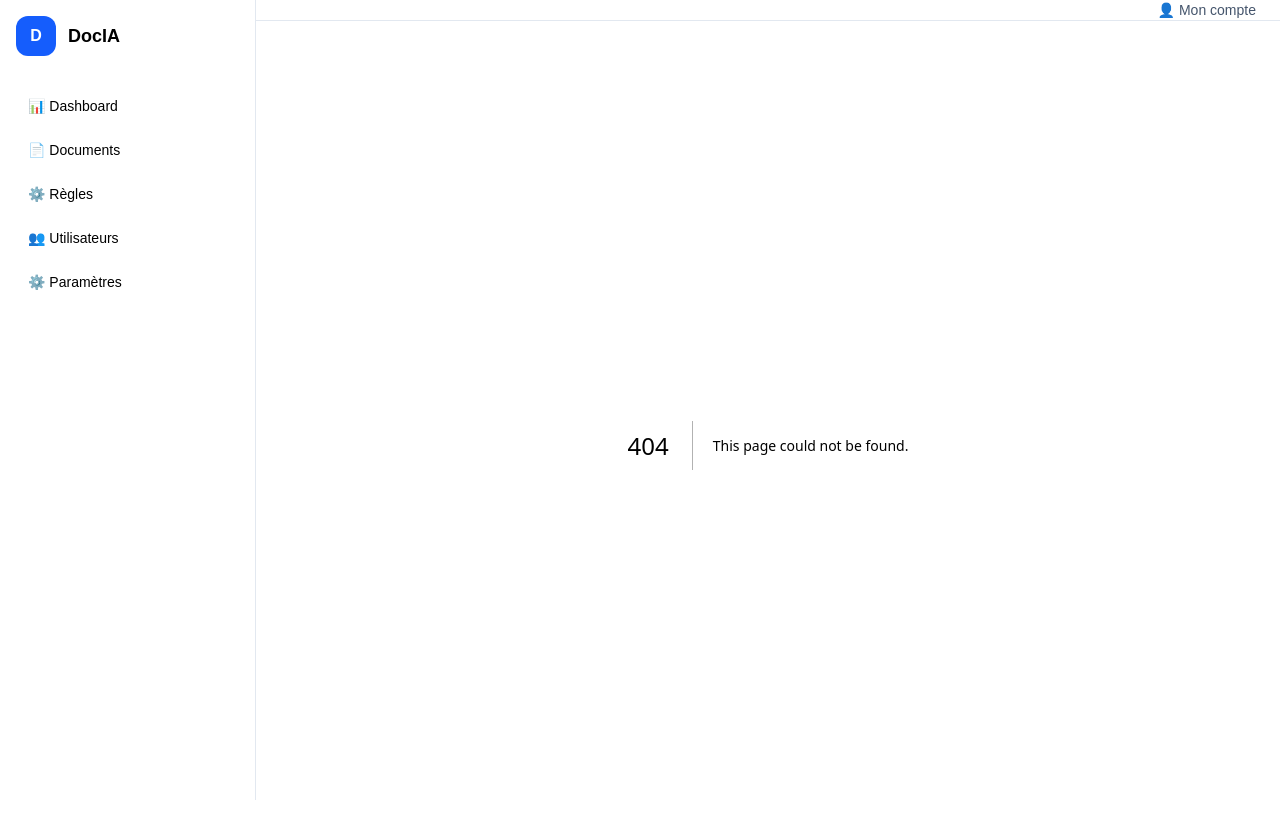
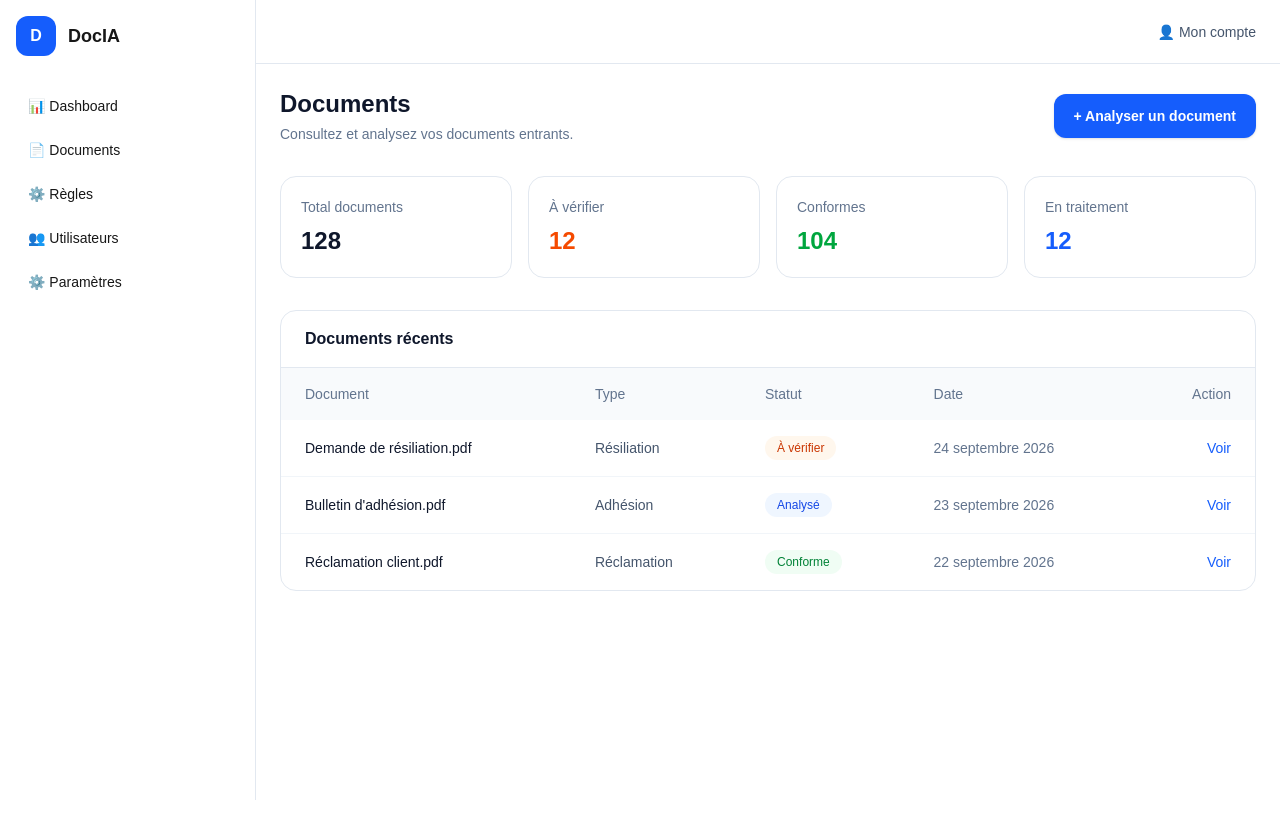
Before and after one commit to HaryRabarijoely/docia, a Next.js app: page /documents in a window 1280 px wide. Before the commit this address had no page. Shown: the top 838 px of the page. After the commit the page ends 800 px from the top, so only its background shows below. Built offline with nearby package versions, Linux system fonts and the light colour scheme.

Commit message:
feat: add documents page

```diff
--- /dev/null
+++ b/app/documents/page.tsx
@@ -0,0 +1,137 @@
+const documents = [
+  {
+    name: "Demande de résiliation.pdf",
+    type: "Résiliation",
+    status: "À vérifier",
+    date: "24 septembre 2026",
+  },
+  {
+    name: "Bulletin d'adhésion.pdf",
+    type: "Adhésion",
+    status: "Analysé",
+    date: "23 septembre 2026",
+  },
+  {
+    name: "Réclamation client.pdf",
+    type: "Réclamation",
+    status: "Conforme",
+    date: "22 septembre 2026",
+  },
+];
+
+export default function DocumentsPage() {
+  return (
+    <div className="space-y-8">
+      {/* HEADER */}
+      <div className="flex flex-col gap-4 sm:flex-row sm:items-center sm:justify-between">
+        <div>
+          <h1 className="text-2xl font-semibold text-slate-900">
+            Documents
+          </h1>
+          <p className="mt-1 text-sm text-slate-500">
+            Consultez et analysez vos documents entrants.
+          </p>
+        </div>
+
+        <button
+          type="button"
+          className="rounded-xl bg-blue-600 px-5 py-3 text-sm font-semibold text-white shadow-sm transition hover:bg-blue-700"
+        >
+          + Analyser un document
+        </button>
+      </div>
+
+      {/* STATISTICS */}
+      <div className="grid gap-4 sm:grid-cols-2 lg:grid-cols-4">
+        <div className="rounded-2xl border border-slate-200 bg-white p-5">
+          <p className="text-sm text-slate-500">Total documents</p>
+          <p className="mt-2 text-2xl font-semibold text-slate-900">128</p>
+        </div>
+
+        <div className="rounded-2xl border border-slate-200 bg-white p-5">
+          <p className="text-sm text-slate-500">À vérifier</p>
+          <p className="mt-2 text-2xl font-semibold text-orange-600">12</p>
+        </div>
+
+        <div className="rounded-2xl border border-slate-200 bg-white p-5">
+          <p className="text-sm text-slate-500">Conformes</p>
+          <p className="mt-2 text-2xl font-semibold text-green-600">104</p>
+        </div>
+
+        <div className="rounded-2xl border border-slate-200 bg-white p-5">
+          <p className="text-sm text-slate-500">En traitement</p>
+          <p className="mt-2 text-2xl font-semibold text-blue-600">12</p>
+        </div>
+      </div>
+
+      {/* DOCUMENTS TABLE */}
+      <div className="overflow-hidden rounded-2xl border border-slate-200 bg-white">
+        <div className="border-b border-slate-200 px-6 py-4">
+          <h2 className="font-semibold text-slate-900">
+            Documents récents
+          </h2>
+        </div>
+
+        <div className="overflow-x-auto">
+          <table className="w-full text-left text-sm">
+            <thead className="bg-slate-50 text-slate-500">
+              <tr>
+                <th className="px-6 py-4 font-medium">Document</th>
+                <th className="px-6 py-4 font-medium">Type</th>
+                <th className="px-6 py-4 font-medium">Statut</th>
+                <th className="px-6 py-4 font-medium">Date</th>
+                <th className="px-6 py-4 font-medium text-right">
+                  Action
+                </th>
+              </tr>
+            </thead>
+
+            <tbody className="divide-y divide-slate-100">
+              {documents.map((document) => (
+                <tr
+                  key={document.name}
+                  className="transition hover:bg-slate-50"
+                >
+                  <td className="px-6 py-4 font-medium text-slate-900">
+                    {document.name}
+                  </td>
+
+                  <td className="px-6 py-4 text-slate-600">
+                    {document.type}
+                  </td>
+
+                  <td className="px-6 py-4">
+                    <span
+                      className={`inline-flex rounded-full px-3 py-1 text-xs font-medium ${
+                        document.status === "Conforme"
+                          ? "bg-green-50 text-green-700"
+                          : document.status === "À vérifier"
+                            ? "bg-orange-50 text-orange-700"
+                            : "bg-blue-50 text-blue-700"
+                      }`}
+                    >
+                      {document.status}
+                    </span>
+                  </td>
+
+                  <td className="px-6 py-4 text-slate-500">
+                    {document.date}
+                  </td>
+
+                  <td className="px-6 py-4 text-right">
+                    <button
+                      type="button"
+                      className="font-medium text-blue-600 hover:text-blue-700"
+                    >
+                      Voir
+                    </button>
+                  </td>
+                </tr>
+              ))}
+            </tbody>
+          </table>
+        </div>
+      </div>
+    </div>
+  );
+}
```
